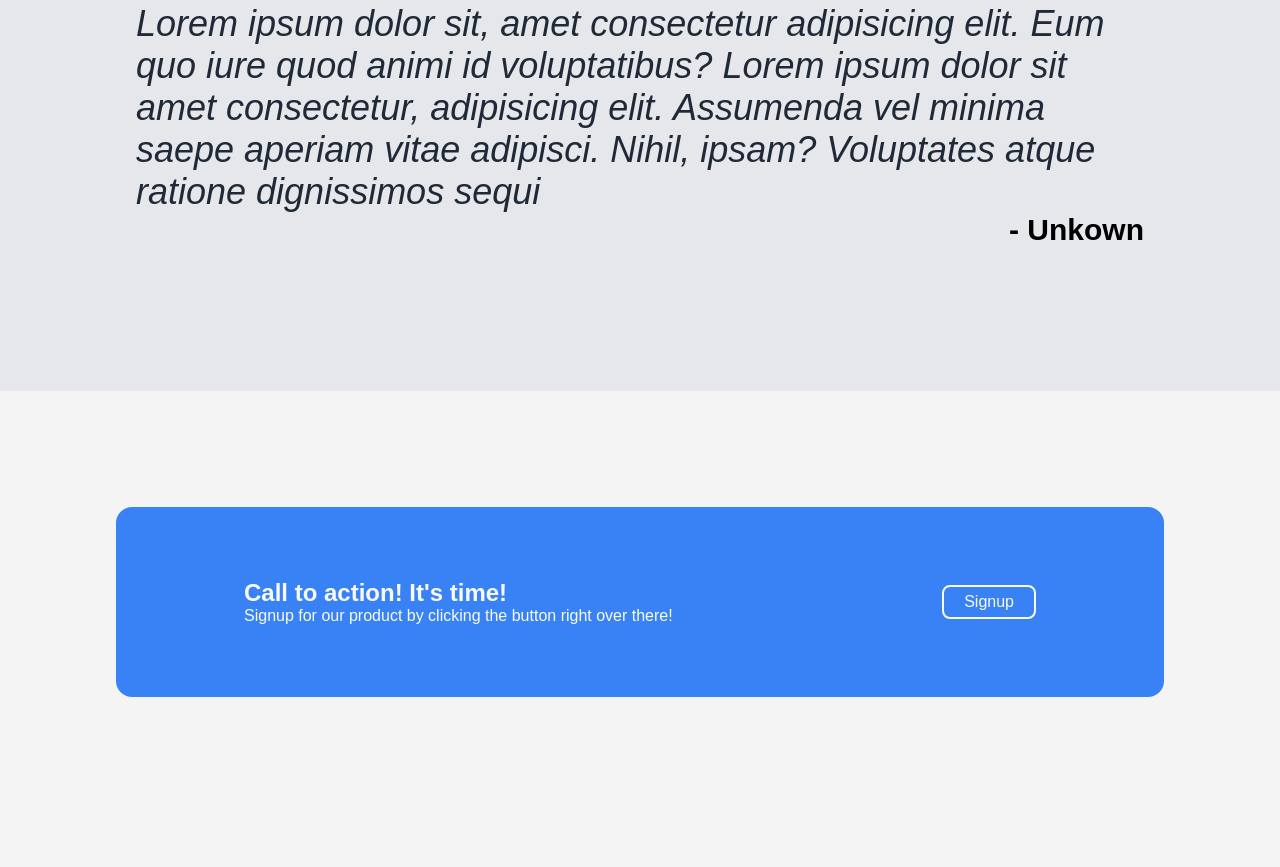
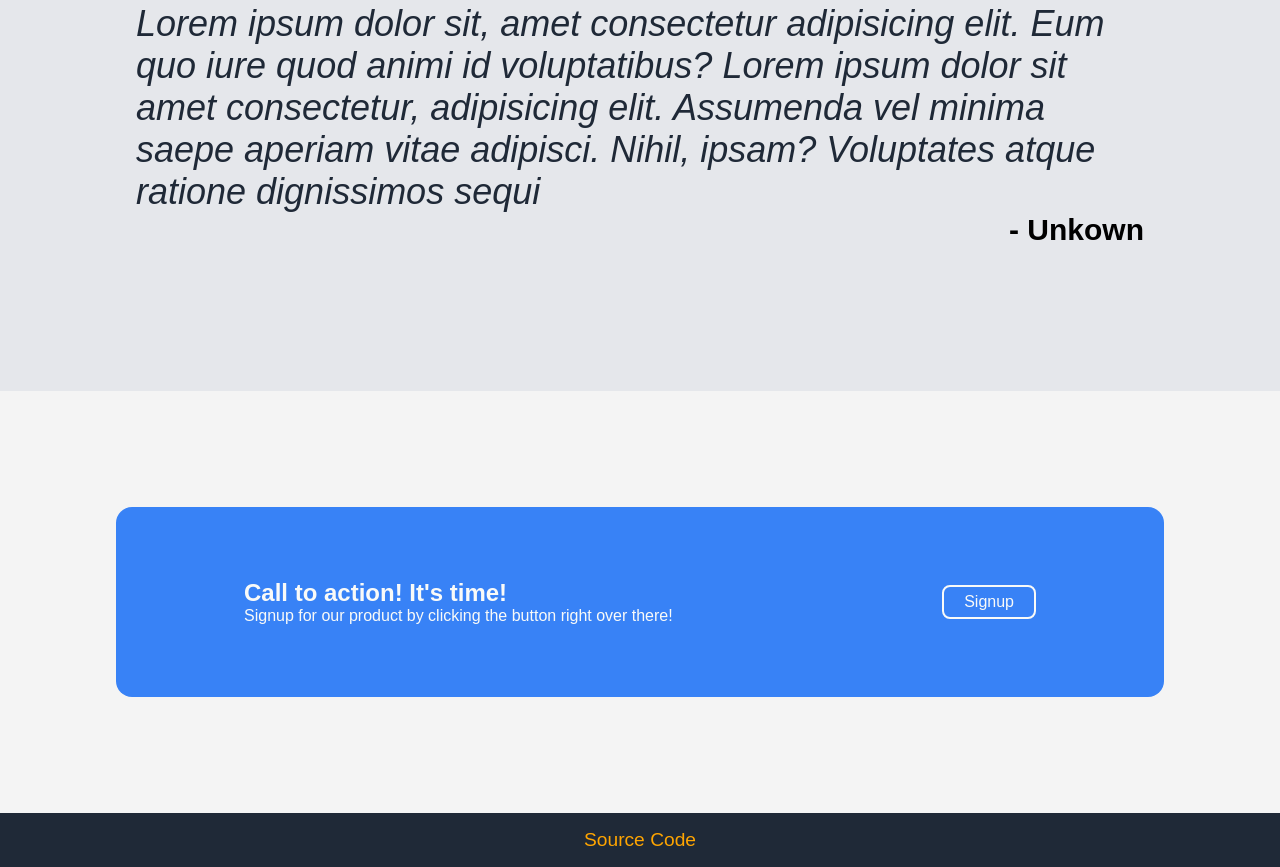
Before and after one commit to fath-nasrudin/kedai-madjoe-moendoer, a plain HTML site: page index.html in a window 1280 px wide. Shown: the part 1058-1925 px from the top of the page. Before the commit the page ends 1871 px from the top, so only its background shows below. Drawn offline with Linux system fonts and the light colour scheme.

Commit message:
feat(footer): add footer component

```diff
--- a/index.html
+++ b/index.html
@@ -86,6 +86,11 @@
             </div>
         </div>
     </section>
+
+    <!-- footer -->
+    <footer class="footer">
+        <a href="https://github.com/fath-nasrudin/kedai-madjoe-moendoer" rel="noopener noreferrer" target="_blank">Source Code</a>
+    </footer>
 </body>
 
 </html>
--- a/style.css
+++ b/style.css
@@ -179,3 +179,16 @@ a.cta-button {
     padding: 6px 20px;
     border-radius: 8px;
 }
+
+/* footer */
+.footer {
+    background-color: #1f2937;
+    padding: 16px;
+    text-align: center;
+}
+
+.footer a {
+    text-decoration: none;
+    font-size: 1.2rem;
+    color: #ffa500;
+}
```
